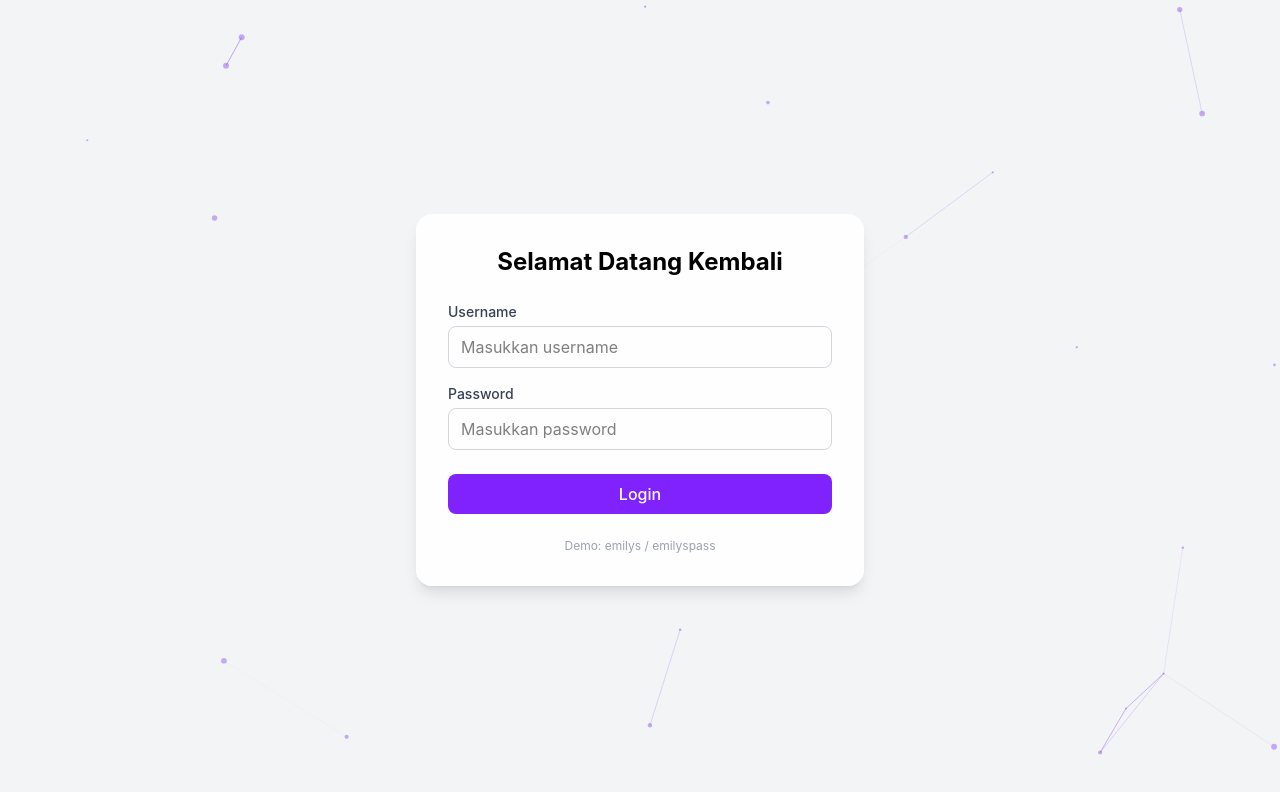
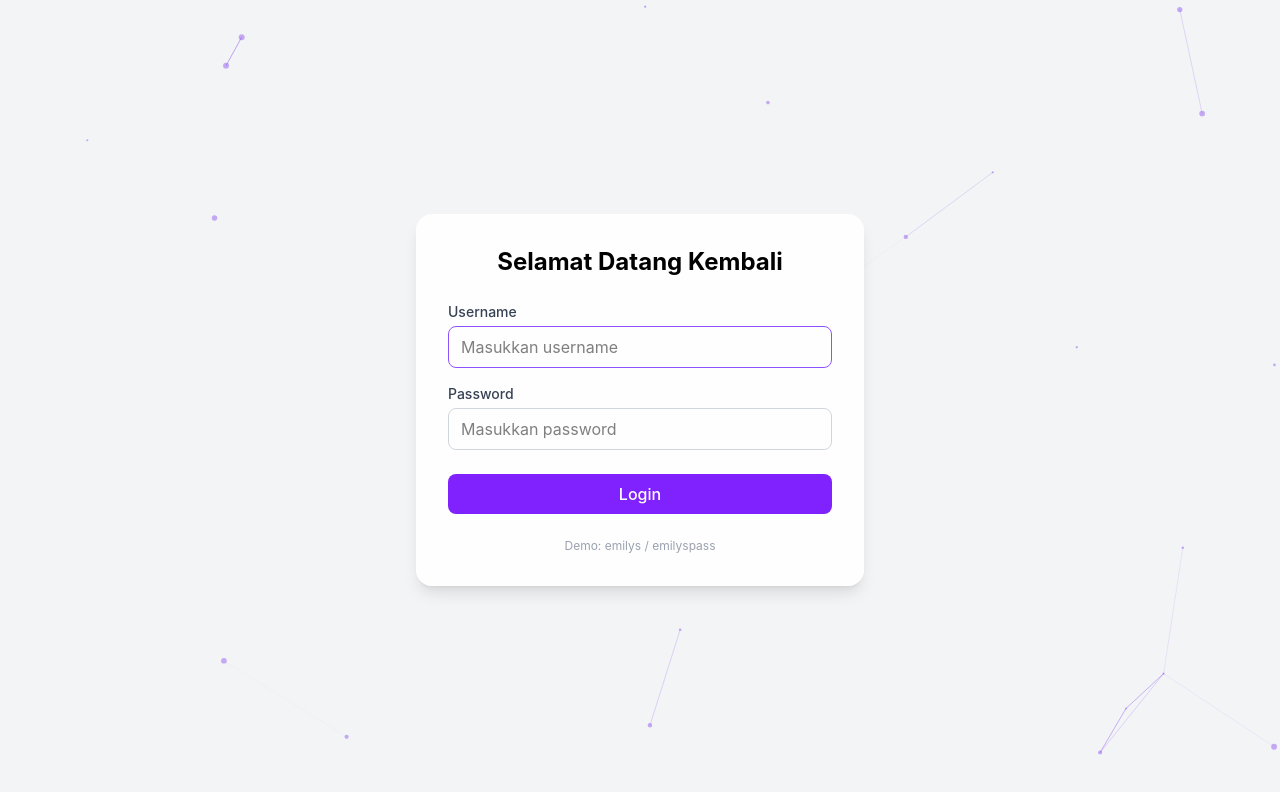
Before and after one commit to muelava/ntt-tech-fe, a React (Vite) app: page /login in a window 1280 px wide. Shown: the top 792 px of the page. Built offline with nearby package versions, Linux system fonts and the light colour scheme.

Commit message:
feat: Add autoFocus prop to InputField component and apply it to the username input on the login page.

```diff
--- a/src/components/molecules/InputField.tsx
+++ b/src/components/molecules/InputField.tsx
@@ -10,13 +10,14 @@ interface InputFieldProps {
   name?: string;
   onChange: (e: React.ChangeEvent<HTMLInputElement>) => void;
   placeholder?: string;
+  autoFocus?: boolean;
 }
 
-export default function InputField({ label, error, id, name, onChange, placeholder, ...inputProps }: InputFieldProps) {
+export default function InputField({ label, error, id, name, onChange, placeholder, autoFocus, ...inputProps }: InputFieldProps) {
   return (
     <div className="mb-4">
       <Label htmlFor={id}>{label}</Label>
-      <Input id={id} name={name} onChange={onChange} placeholder={placeholder} {...inputProps} />
+      <Input id={id} name={name} onChange={onChange} placeholder={placeholder} {...inputProps} autoFocus={autoFocus} />
       {error && <p className="text-red-500 text-sm mt-1">{error}</p>}
     </div>
   );
--- a/src/pages/LoginPage.tsx
+++ b/src/pages/LoginPage.tsx
@@ -82,7 +82,7 @@ export default function LoginPage() {
         {error && <div className="bg-red-50 text-red-600 px-4 py-3 rounded-lg mb-4 text-sm">{error}</div>}
 
         <form onSubmit={handleSubmit}>
-          <InputField id="username" label="Username" value={username} onChange={(e) => setUsername(e.target.value)} placeholder="Masukkan username" />
+          <InputField id="username" label="Username" value={username} onChange={(e) => setUsername(e.target.value)} placeholder="Masukkan username" autoFocus />
           <InputField id="password" label="Password" type="password" value={password} onChange={(e) => setPassword(e.target.value)} placeholder="Masukkan password" />
           <Button type="submit" isLoading={isLoading} className="w-full mt-2">
             Login
```
